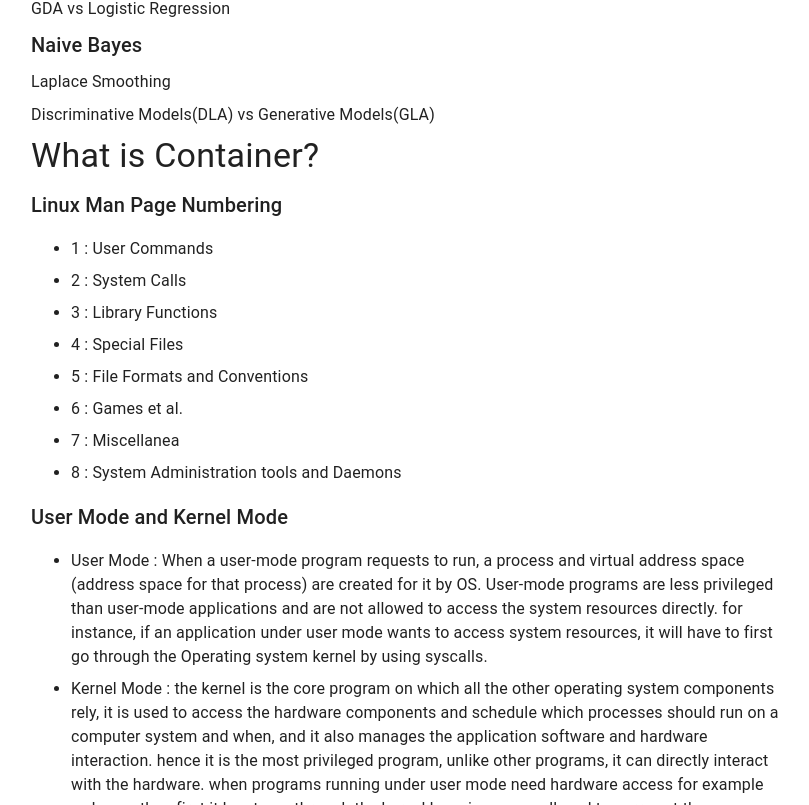
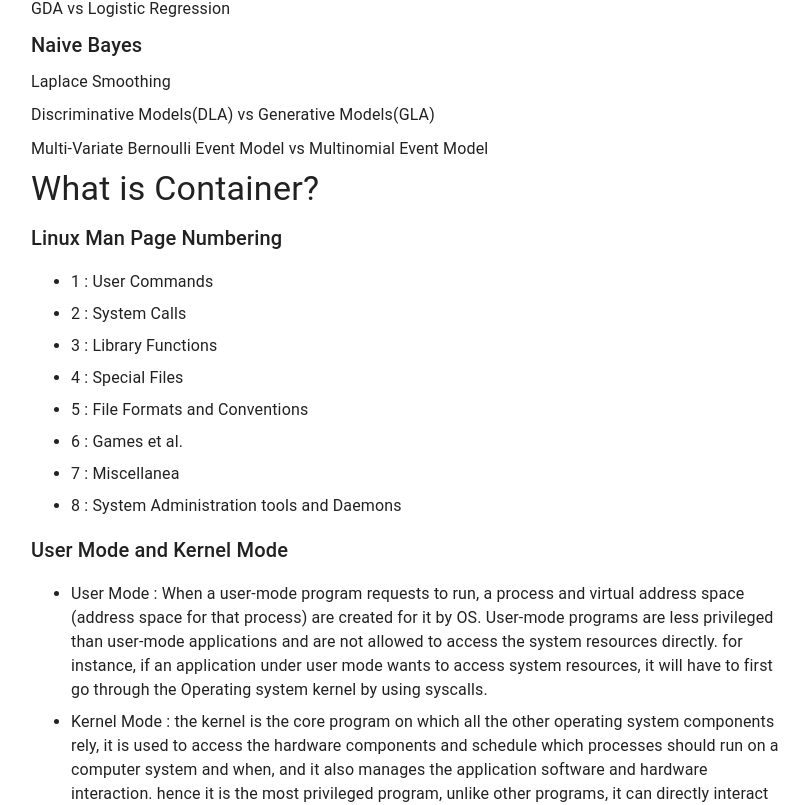
Before and after one commit to godpeny/pages, a React (Create React App) app in the folder main/: page / in a window 1280 px wide. Shown: the part 4975-5780 px from the top of the page, without its empty margins (33-842 px from the left). Built offline with nearby package versions, Linux system fonts and the light colour scheme.

Commit message:
feat: [GSMSEPLC-29] adding Topics to write. (Support Vector Machines) --- - adding Topics to write. (Support Vector Machines). - adding SubTopic to write 'Multi-Variate Bernoulli Event Model vs Multinomial Event Model' to Topic 'Generative Learning Algorithms'.

```diff
--- a/main/src/Blog.tsx
+++ b/main/src/Blog.tsx
@@ -25,6 +25,7 @@ import post8 from './blog-post.8.md';
 import post9 from './blog-post.9.md';
 import post10 from './blog-post.10.md';
 import post11 from './blog-post.11.md';
+import post12 from './blog-post.12.md';
 
 
 const sections = [
@@ -68,7 +69,7 @@ const featuredPosts = [
   },
 ];
 
-const posts = [post0,post1, post2, post3, post4, post5, post6, post7, post8, post9, post10, post11];
+const posts = [post0,post1, post2, post3, post4, post5, post6, post7, post8, post9, post10, post11, post12];
 
 const sidebar = {
   title: 'About',
--- /dev/null
+++ b/main/src/blog-post.12.md
@@ -0,0 +1,8 @@
+# Support Vector Machines (SVM)
+
+## Margin
+ - hyperplane
+
+## Functional Margin and Geometric Margin
+
+## Optimal Margin Classifier
--- a/main/src/blog-post.9.md
+++ b/main/src/blog-post.9.md
@@ -13,3 +13,5 @@
 ### Laplace Smoothing
 
 ### Discriminative Models(DLA)  vs Generative Models(GLA)
+
+### Multi-Variate Bernoulli Event Model vs Multinomial Event Model
```
